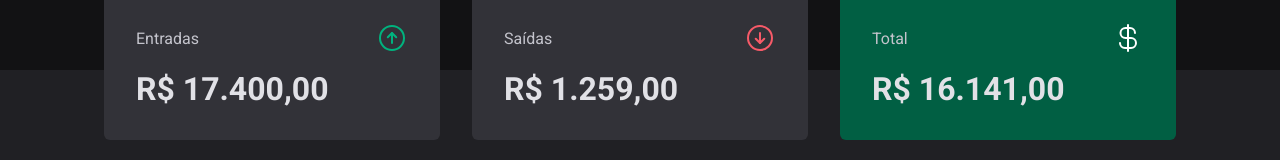
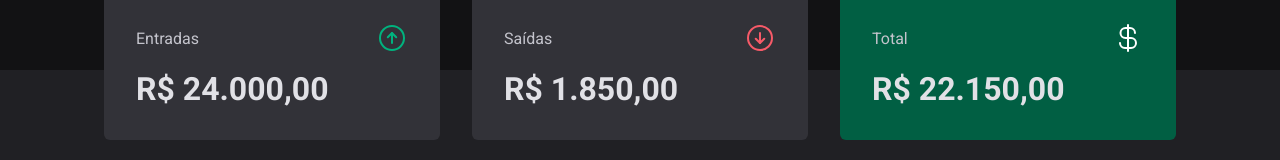
Before and after one commit to heyloh/dt-money, a React (Vite) app: page / in a window 1280 px wide. Shown: the part 140-300 px from the top of the page. Built offline with nearby package versions, Linux system fonts and the light colour scheme; data requests are answered from the project's data file.

Commit message:
feat: summary funcional

```diff
--- a/src/components/Summary/index.tsx
+++ b/src/components/Summary/index.tsx
@@ -1,7 +1,11 @@
 import { ArrowCircleUp, ArrowCircleDown, CurrencyDollar } from 'phosphor-react'
+import { useSummary } from '../../hooks/useSummary';
+import { priceFormatter } from '../../utils/formatter';
 import { SummaryCard, SummaryContainer } from "./styles";
 
 export function Summary() {
+  const summary = useSummary();
+
   return (
     <SummaryContainer>
       <SummaryCard>
@@ -9,21 +13,21 @@
           <span>Entradas</span>
           <ArrowCircleUp size={32} color="#00b37e" />
         </header>
-        <strong>R$ 17.400,00</strong>
+        <strong>{priceFormatter.format(summary.income)}</strong>
       </SummaryCard>
       <SummaryCard>
         <header>
           <span>Saídas</span>
           <ArrowCircleDown size={32} color="#F75A68" />
         </header>
-        <strong>R$ 1.259,00</strong>
+        <strong>{priceFormatter.format(summary.outcome)}</strong>
       </SummaryCard>
       <SummaryCard variant="green">
         <header>
           <span>Total</span>
           <CurrencyDollar size={32} color="#fff" />
         </header>
-        <strong>R$ 16.141,00</strong>
+        <strong>{priceFormatter.format(summary.total)}</strong>
       </SummaryCard>
     </SummaryContainer>
   )
--- /dev/null
+++ b/src/hooks/useSummary.ts
@@ -0,0 +1,23 @@
+import { useContext } from "react";
+import { TransactionsContext } from "../contexts/TransactionsContext";
+
+export function useSummary() {
+  const { transactions } = useContext(TransactionsContext);
+
+  const summary = transactions.reduce((acc, transaction) => {
+    if (transaction.type === "income") {
+      acc.income += transaction.price;
+      acc.total += transaction.price;
+    } else {
+      acc.outcome += transaction.price;
+      acc.total -= transaction.price;
+    }
+    return acc;
+  }, {
+    income: 0,
+    outcome: 0,
+    total: 0,
+  })
+
+  return summary;
+}
```
